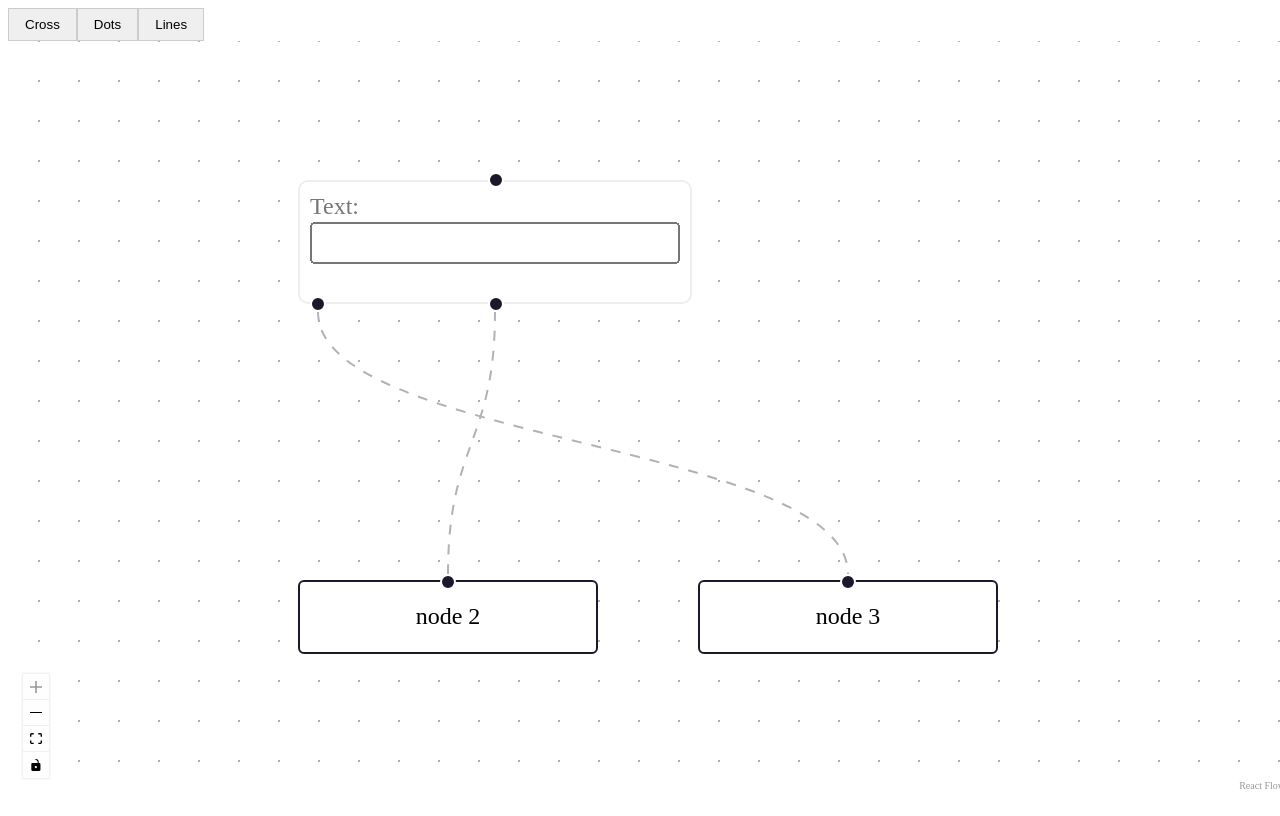
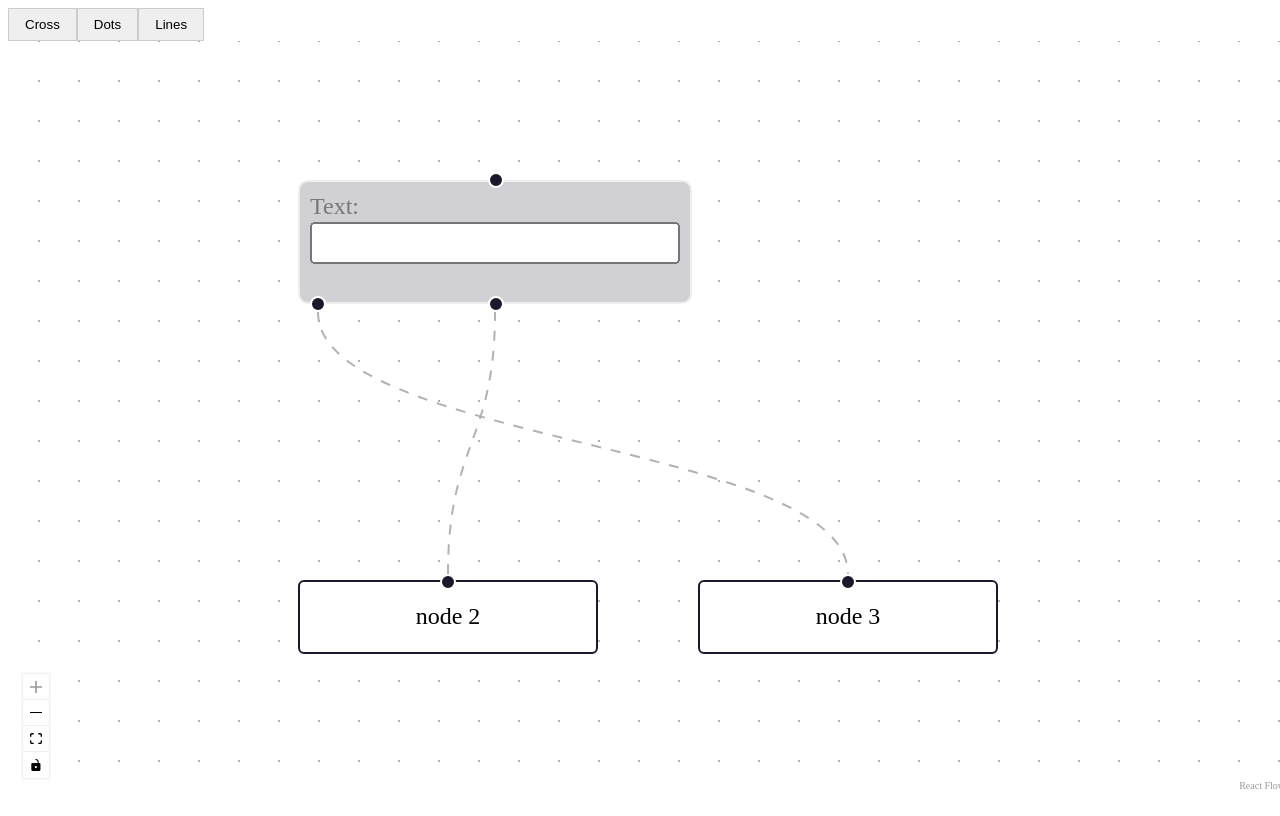
Before and after one commit to TusharMandani/React-Flow, a React (Create React App) app: page / in a window 1280 px wide. Built offline with nearby package versions, Linux system fonts and the light colour scheme.

Commit message:
Add style

```diff
--- a/src/App.js
+++ b/src/App.js
@@ -9,7 +9,7 @@ import {
   addEdge,
 } from "@xyflow/react";
 import "@xyflow/react/dist/style.css";
-import CustomeNode from './Components/CustomeNode';
+import CustomeNode from "./components/CustomeNode/CustomeNode";
 
 const initialNodes = [
   {
--- /dev/null
+++ b/src/components/CustomeNode/CustomeNode.css
@@ -0,0 +1,3 @@
+.text-updater-node{
+    background-color: #d1d1d5;
+}
--- a/src/Components/CustomeNode.js
+++ b/src/components/CustomeNode/CustomeNode.js
@@ -1,5 +1,6 @@
 import React, { useCallback } from 'react'
 import { Handle, Position } from '@xyflow/react';
+import './CustomeNode.css';
 
 const handleStyle = { left: 10 };
 
```
Also changed, not shown: 1 other file (tests, documents, lock files or other folders).
